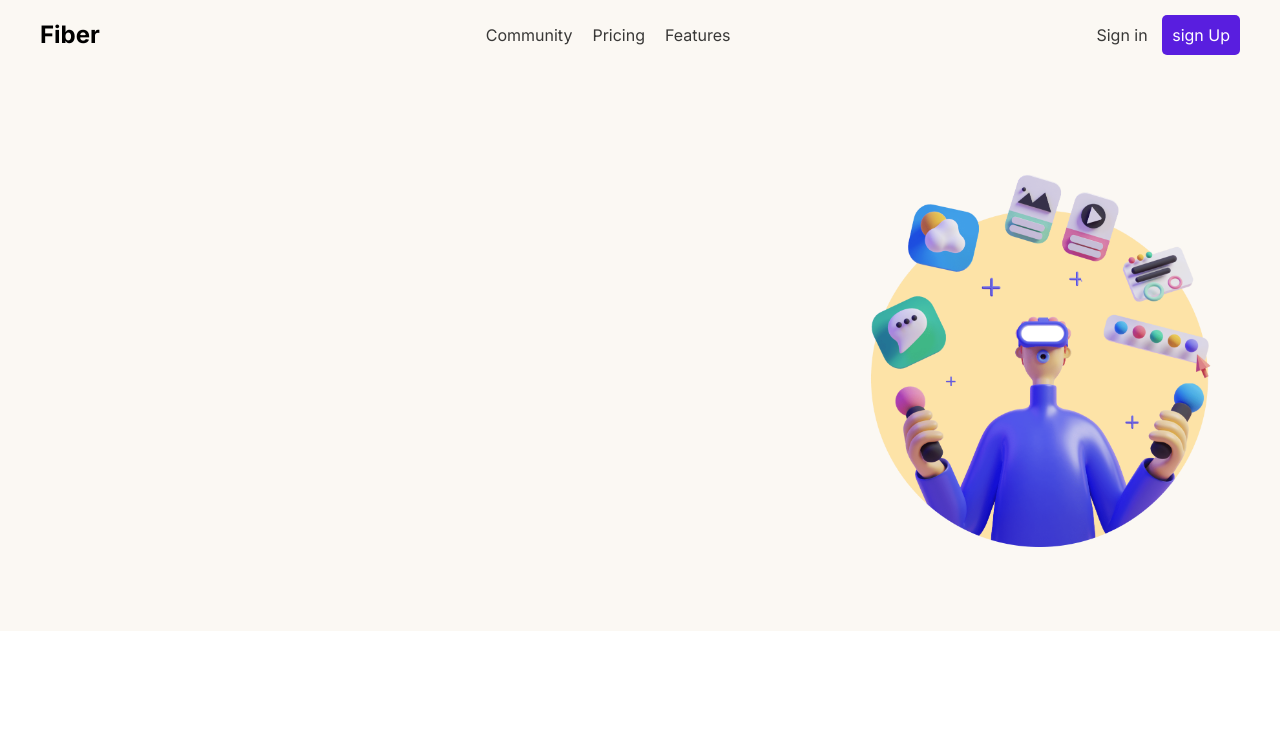
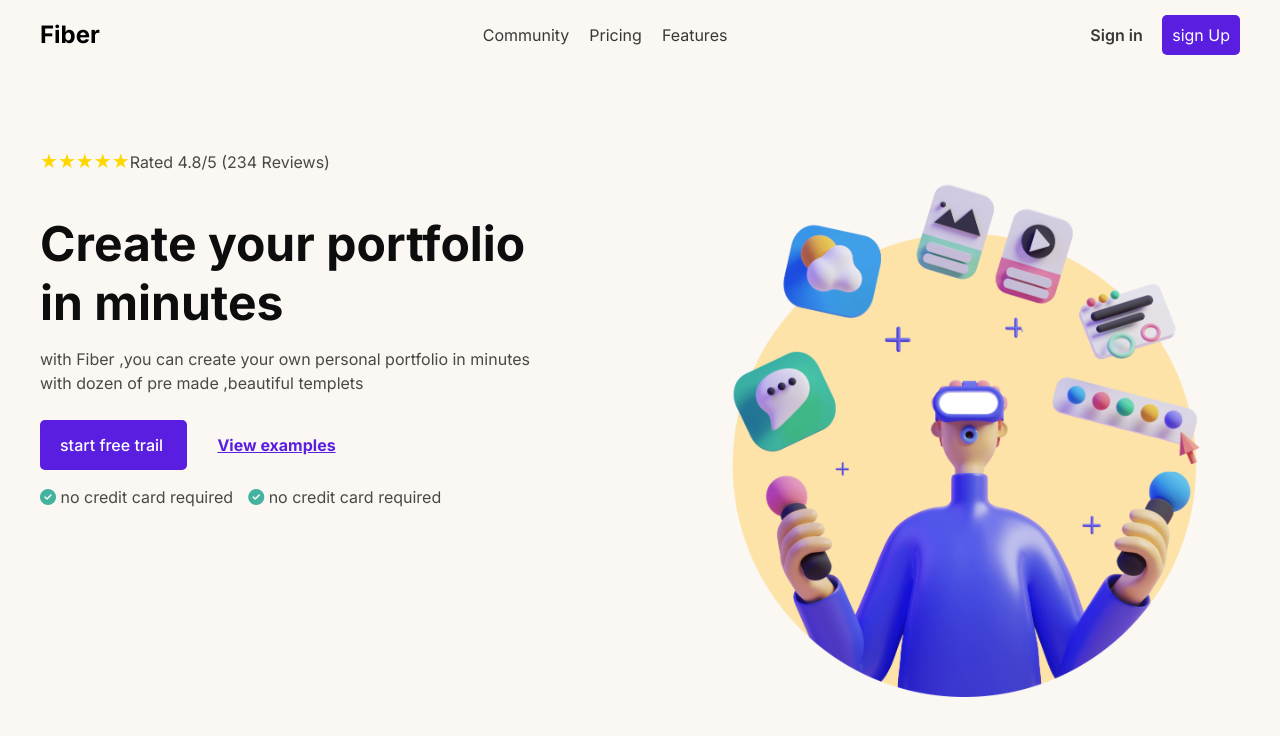
Before and after one commit to Neptune669/Fiber-Starter, a plain HTML site: page index.html in a window 1280 px wide. Drawn offline with Linux system fonts and the light colour scheme.

Commit message:
add landing section

```diff
--- a/home.css
+++ b/home.css
@@ -40,6 +40,7 @@ header nav .links ul li {
 }
 header nav .links ul li:hover {
   color: var(--primary-color);
+  cursor: pointer;
 }
 header nav .sign a {
   text-decoration: none;
@@ -47,7 +48,8 @@ header nav .sign a {
 
 header nav .sign :nth-child(1) {
   color: #000000c6;
-  margin-right: 10px;
+  margin-right: 15px;
+  font-weight: 600;
 }
 header nav .sign :nth-child(2) {
   color: #fff;
@@ -62,7 +64,58 @@ section.landing {
 section .container {
   display: flex;
   justify-content: space-between;
+  /* align-items: center; */
+}
+section .container .right {
+  display: flex;
+  justify-content: start;
 }
 section .container .right img {
-  width: 400px;
+  width: 550px;
 }
+section .container .left {
+  justify-content: center;
+}
+.landing .container .left span {
+  color: gold;
+  font-size: 1.25rem;
+}
+
+.landing .container .left h1 {
+  color: #0d0d0d;
+  font-size: 3rem;
+  font-weight: 700;
+  max-width: 533px;
+  margin: 15px 0;
+}
+.landing .container .left p {
+  color: #000000b5;
+  font-size: 16px;
+  max-width: 500px;
+  line-height: 24px;
+  margin-bottom: 40px;
+}
+.landing .container .left .btn {
+  background-color: var(--primary-color);
+  color: #fff;
+  padding: 15px 20px;
+  border-radius: 5px;
+  margin-top: 40px;
+  font-size: 16px;
+  font-weight: 500;
+  text-decoration: none;
+}
+.landing .container .left .ex {
+  color: var(--primary-color);
+  font-size: 16px;
+  font-weight: 700;
+  margin-left: 30px;
+}
+.landing .container .left .check {
+  display: flex;
+  margin-top: 30px;
+  gap: 15px;
+}
+.landing .container .left .check i {
+  color: #43b29e;
+}
--- a/index.html
+++ b/index.html
@@ -5,7 +5,11 @@
     <meta http-equiv="X-UA-Compatible" content="IE=edge" />
     <meta name="viewport" content="width=device-width, initial-scale=1.0" />
     <link rel="stylesheet" href="./home.css" />
-    <title>Document</title>
+    <link
+      rel="stylesheet"
+      href="https://cdnjs.cloudflare.com/ajax/libs/font-awesome/6.4.0/css/all.min.css"
+    />
+    <title>Fiber</title>
   </head>
   <body>
     <header>
@@ -31,7 +35,18 @@
     <section class="landing">
       <div class="container">
         <div class="left">
+          <p><span>★★★★★</span>Rated 4.8/5 (234 Reviews)</p>
+          <h1>Create your portfolio in minutes</h1>
+          <p>with Fiber ,you can create your own personal portfolio in minutes with dozen of pre made ,beautiful templets </p>
 
+            <a href="" class="btn">start free trail </a>
+          <a href="" class="ex">View examples</a>
+
+        <div class="check">
+          <p ><i class="fa-solid fa-circle-check"></i> no credit card required</p>
+          <p ><i class="fa-solid fa-circle-check"></i> no credit card required</p>
+
+        </div>
         </div>
         <div class="right">
           <img src="./img/hero-Illustration.png" alt="">
```
